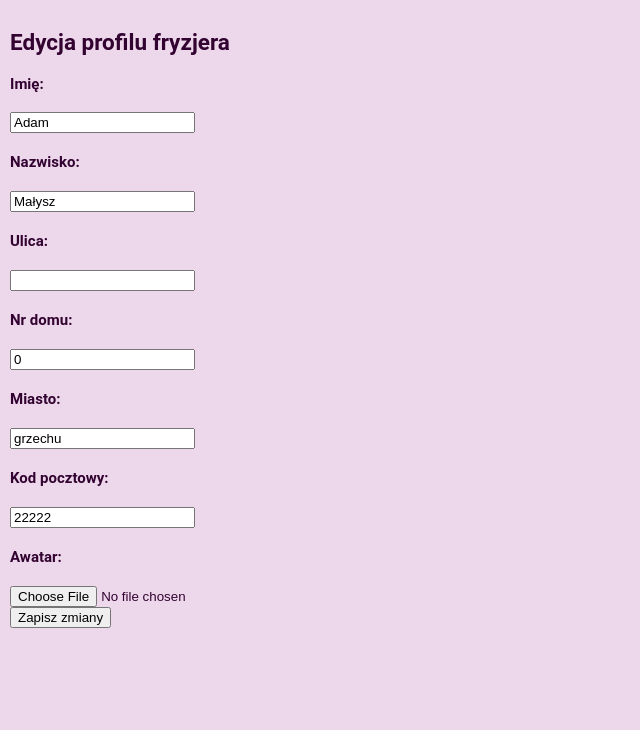
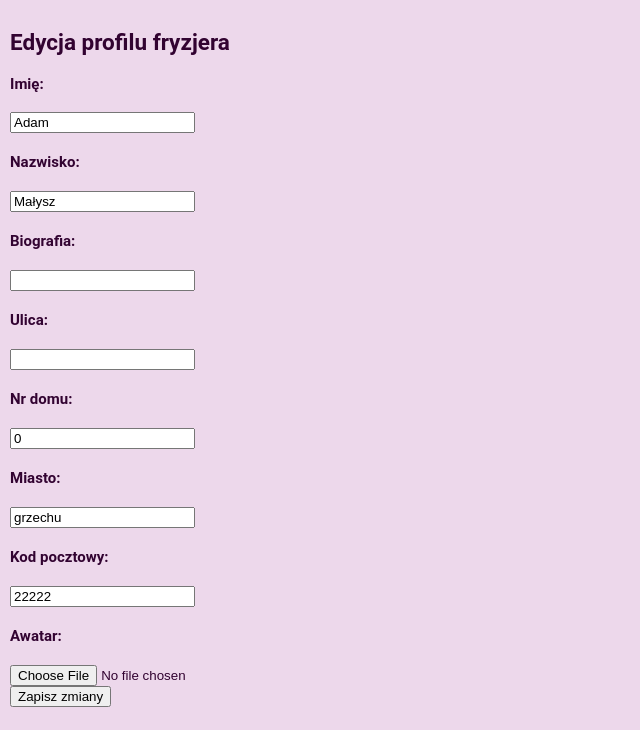
Before and after one commit to lukasenko990/Ocen-Fryzjera, a Django app: page /edytuj_fryzjera/3 in a window 1280 px wide. Shown: the part 70-800 px from the top of the page, without its empty margins (0-640 px from the left). Run offline with Django 3.2, Linux system fonts and the light colour scheme; data comes from the database, SQL or seed files in the repository; both versions use the stored data as it was after the commit.

Commit message:
Add MKOchminski's work

```diff
--- a/Project_files/main/forms.py
+++ b/Project_files/main/forms.py
@@ -27,7 +27,7 @@ class FryzjerUpdateForm(forms.ModelForm):
     #email = forms.EmailField()
     class Meta:
         model = Fryzjer
-        fields = ('imie', 'nazwisko', 'ulica', 'nr_domu', 'miasto', 'kod_pocztowy', 'avatar')
+        fields = ('imie', 'nazwisko', 'bio', 'ulica', 'nr_domu', 'miasto', 'kod_pocztowy', 'avatar')
 
 
 class KlientUpdateForm(forms.ModelForm):
--- a/Project_files/main/models.py
+++ b/Project_files/main/models.py
@@ -22,7 +22,7 @@ class Fryzjer(models.Model):
     nazwisko = models.CharField(max_length=50, null=True)
     srednia_ocena = models.FloatField(blank=True, null=True)
     liczba_ocen = models.IntegerField(blank=True, null=True)
-
+    bio = models.CharField(max_length=5000, null=True)
     ulica = models.CharField(max_length=50, blank=True, null=True)
     nr_domu = models.IntegerField(default=0, blank=True, null=True)
     miasto = models.CharField(max_length=50, null=True)
--- a/Project_files/main/serializer.py
+++ b/Project_files/main/serializer.py
@@ -9,7 +9,7 @@ class SalonSerializer(serializers.HyperlinkedModelSerializer):
 class FryzjerSerializer(serializers.HyperlinkedModelSerializer):
     class Meta:
         model=Fryzjer
-        fields=['imie','nazwisko','srednia_ocena','ulica','nr_domu','miasto','kod_pocztowy','nr_tel','avatar']
+        fields=['imie','nazwisko','bio','srednia_ocena','ulica','nr_domu','miasto','kod_pocztowy','nr_tel','avatar']
 
 class KlientSerializer(serializers.HyperlinkedModelSerializer):
     class Meta:
--- a/Project_files/main/templates/main/edytuj_fryzjera.html
+++ b/Project_files/main/templates/main/edytuj_fryzjera.html
@@ -15,6 +15,12 @@
                                 <span class="input-group-text"><i class="fas fa-envelope-square"></i></span>
                         </div>
                         <h4>Nazwisko: </h4>{{EditForm.nazwisko}}
+                </div>
+				<div class="input-group mb-2">
+                        <div class="input-group-append">
+                                <span class="input-group-text"><i class="fas fa-envelope-square"></i></span>
+                        </div>
+                        <h4>Biografia: </h4>{{EditForm.bio}}
                 </div>
                 <div class="input-group mb-2">
                         <div class="input-group-append">
--- a/Project_files/main/templates/main/pokaz_fryzjera.html
+++ b/Project_files/main/templates/main/pokaz_fryzjera.html
@@ -11,6 +11,7 @@
 {% if fryzjer.avatar.url is not null %}
 <div><img src="/{{fryzjer.avatar}}"></div>
 <br>
+<div><center><span class="heading">O mnie:</span><center> {{fryzjer.bio}}</div>
 {% endif %}
 <div><a href="{% url 'edytuj_fryzjera' fryzjer.id %}">Edycja profilu</a></div>
 <div><a href="{% url 'dodaj_opinie_fryzjer' fryzjer.id %}">Ocen fryzjera</a></div>
--- a/Project_files/main/views.py
+++ b/Project_files/main/views.py
@@ -64,6 +64,7 @@ def barber_register(request):
             fryzjer.user = user
             fryzjer.imie = form.cleaned_data.get('first_name')
             fryzjer.nazwisko = form.cleaned_data.get('last_name')
+            fryzjer.bio = form.cleaned_data.get('bio')
             fryzjer.ulica = form2.cleaned_data.get('ulica')
             fryzjer.nr_domu = form2.cleaned_data.get('nr_domu')
             fryzjer.miasto = form2.cleaned_data.get('miasto')
```
Also changed, not shown: Project_files/db.sqlite3, Project_files/main/migrations/0018_fryzjer_bio.py (added).
